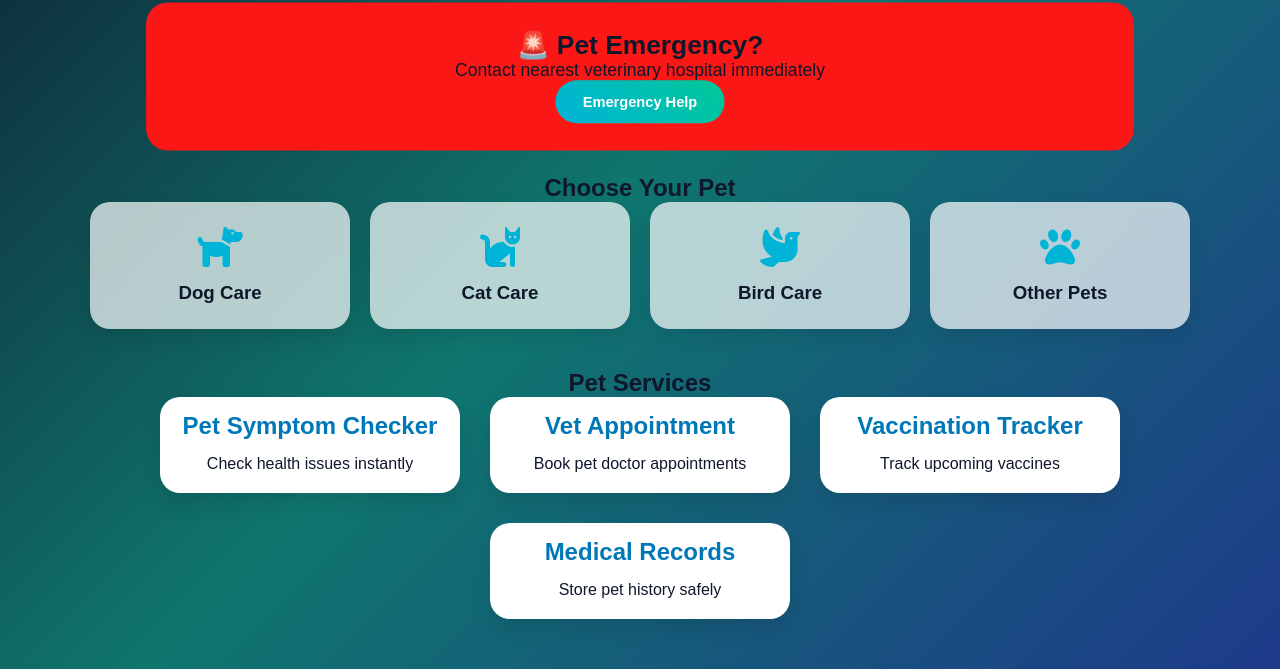
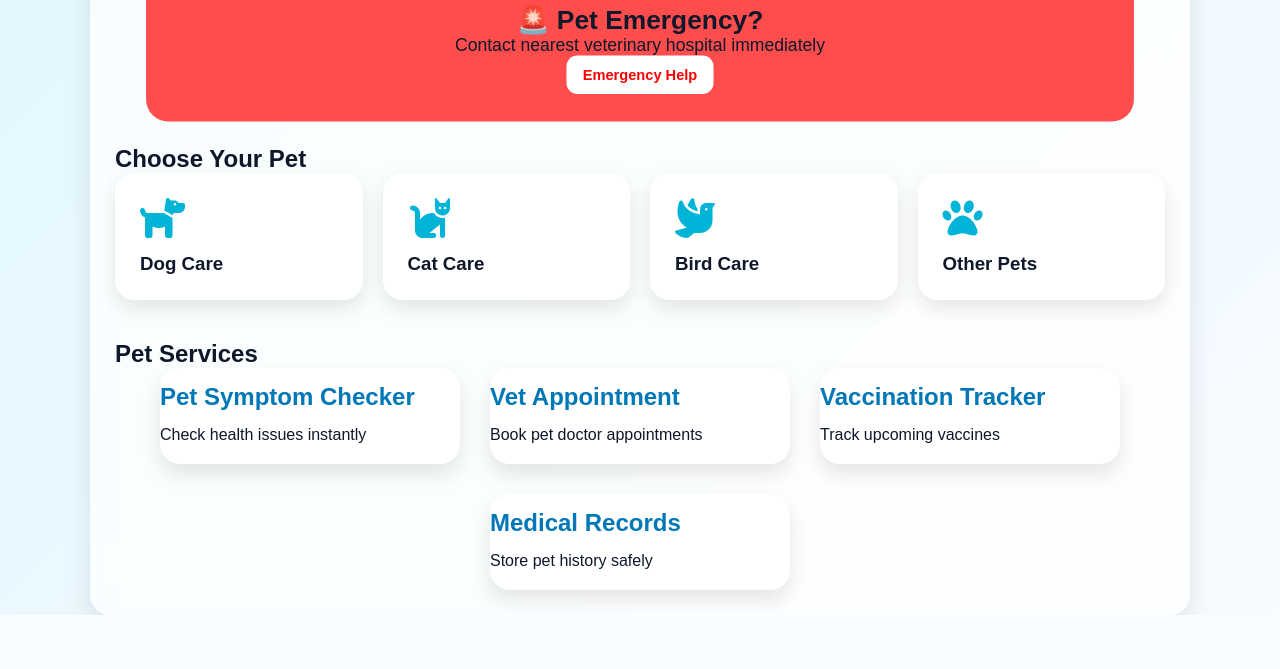
Before and after one commit to Tejaswini26308/MediCure-app, a Flask app: page /vet in a window 1280 px wide. Shown: the part 323-992 px from the top of the page. After the commit the page ends 938 px from the top, so only its background shows below. Run offline with Flask 3, Linux system fonts and the light colour scheme.

Commit message:
Pet Emergency button changes

```diff
--- a/static/style.css
+++ b/static/style.css
@@ -92,9 +92,14 @@ button:hover{
 }
 
 /* DASHBOARD */
-.dashboard-container{
-    text-align:center;
-    padding:50px;
+.dashboard-container {
+    max-width: 1100px;
+    margin: auto;
+    padding: 25px;
+    background: rgba(255, 255, 255, 0.75);
+    backdrop-filter: blur(10px);
+    border-radius: 20px;
+    box-shadow: 0 8px 25px rgba(0,0,0,0.1);
 }
 
 .dashboard-container h1{
@@ -505,9 +510,11 @@ footer{
 .vet-left h1{
     font-size:40px;
     margin-bottom:15px;
+    color: #2c3e50;
 }
 
 .vet-left p{
+    color: #555;
     font-size:18px;
 }
 
@@ -525,7 +532,7 @@ footer{
 /* EMERGENCY CARD FIX */
 
 .pet-emergency{
-    background:rgb(252, 23, 23);
+    background: #ff4d4d;
     width:100%;
     max-width:900px;
     padding:25px;
@@ -534,3 +541,15 @@ footer{
     margin:0 auto 30px auto;   /* center fix */
     animation:pulseSOS 1.5s infinite;
 }
+.pet-emergency button {
+    background: white;
+    color: red;
+    border: none;
+    padding: 10px 15px;
+    border-radius: 10px;
+    cursor: pointer;
+}
+.vet-page {
+    background: linear-gradient(135deg, #e0f7ff, #f8fbff);
+    font-family: 'Segoe UI', sans-serif;
+}
--- a/templates/vet.html
+++ b/templates/vet.html
@@ -31,9 +31,9 @@
     <div class="pet-emergency">
         <h2>🚨 Pet Emergency?</h2>
         <p>Contact nearest veterinary hospital immediately</p>
-        <button onclick="alert('Calling nearest veterinary support...')">
-            Emergency Help
-        </button>
+        <button onclick="window.location.href='tel:108'">
+    Emergency Help
+</button>
     </div>
 
     <!-- Pet Categories -->
```
